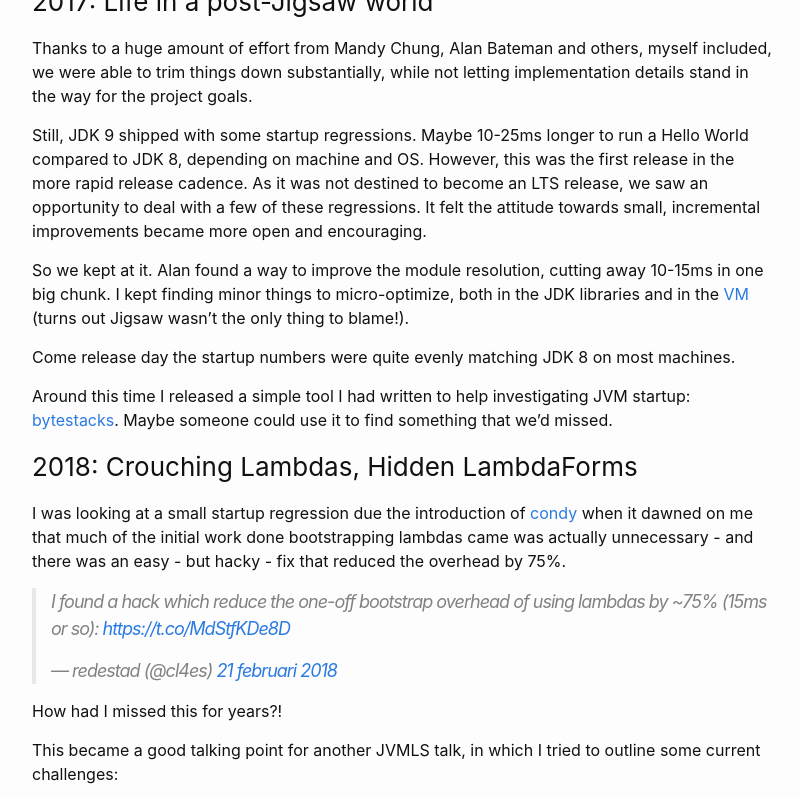
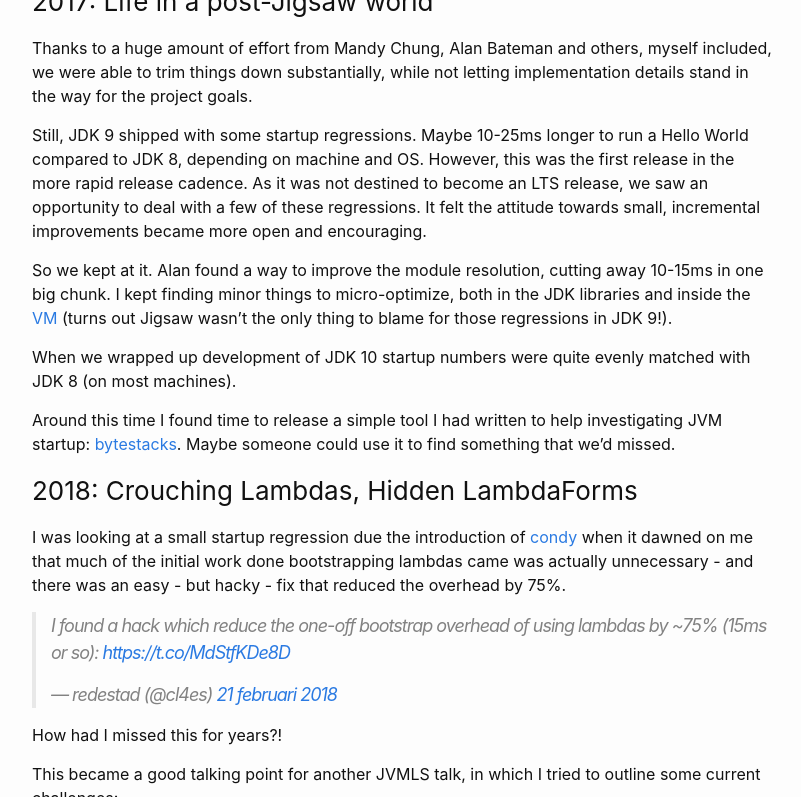
Before and after one commit to cl4es/cl4es.github.io, a Jekyll site: the page built from _posts/2018-11-20-A-Story-About-Starting-Up.md, in a window 1280 px wide and 900 px high, scrolled down 2440 px, cut to the strip 0-797 px from the top of the window. Shown: the whole strip, without its empty margins (238-1039 px from the left). Built offline with Jekyll 4.4.1, drawn with Linux system fonts in a browser that asks for light colours; comment, search, counter and statistics services are not loaded.

Commit message:
Fix the timeline

```diff
--- a/_posts/2018-11-20-A-Story-About-Starting-Up.md
+++ b/_posts/2018-11-20-A-Story-About-Starting-Up.md
@@ -65,11 +65,11 @@ Thanks to a huge amount of effort from Mandy Chung, Alan Bateman and others, mys
 
 Still, JDK 9 shipped with some startup regressions. Maybe 10-25ms longer to run a Hello World compared to JDK 8, depending on machine and OS. However, this was the first release in the more rapid release cadence. As it was not destined to become an LTS release, we saw an opportunity to deal with a few of these regressions. It felt the attitude towards small, incremental improvements became more open and encouraging.
 
-So we kept at it. Alan found a way to improve the module resolution, cutting away 10-15ms in one big chunk. I kept finding minor things to micro-optimize, both in the JDK libraries and in the [VM](https://bugs.openjdk.java.net/browse/JDK-8180614) (turns out Jigsaw wasn't the only thing to blame!).
+So we kept at it. Alan found a way to improve the module resolution, cutting away 10-15ms in one big chunk. I kept finding minor things to micro-optimize, both in the JDK libraries and inside the [VM](https://bugs.openjdk.java.net/browse/JDK-8180614) (turns out Jigsaw wasn't the only thing to blame for those regressions in JDK 9!).
 
-Come release day the startup numbers were quite evenly matching JDK 8 on most machines.
+When we wrapped up development of JDK 10 startup numbers were quite evenly matched with JDK 8 (on most machines).
 
-Around this time I released a simple tool I had written to help investigating JVM startup: [bytestacks](https://github.com/cl4es/bytestacks). Maybe someone could use it to find something that we'd missed.
+Around this time I found time to release a simple tool I had written to help investigating JVM startup: [bytestacks](https://github.com/cl4es/bytestacks). Maybe someone could use it to find something that we'd missed.
 
 ### 2018: Crouching Lambdas, Hidden LambdaForms
 
```
